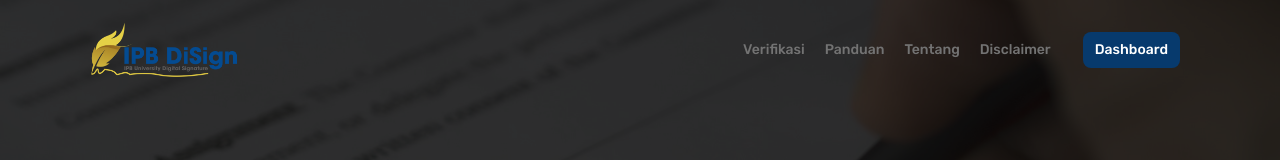
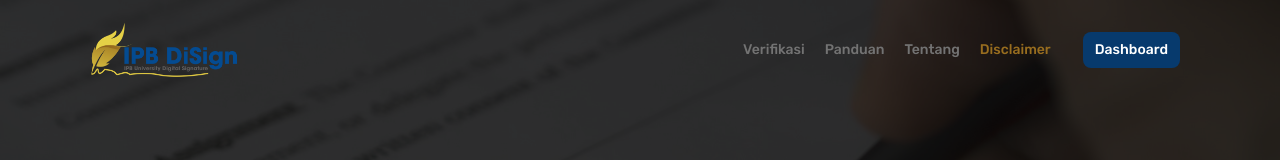
Before and after one commit to mhdfrhan/ipb-disign, a Next.js app: page /disclaimer in a window 1280 px wide. Shown: the top 160 px of the page. Built offline with nearby package versions, Linux system fonts and the light colour scheme.

Commit message:
Beberapa perbaikan UI

```diff
--- a/src/components/Header.js
+++ b/src/components/Header.js
@@ -42,7 +42,7 @@ const Header = () => {
 						<Link className={`${router.pathname === "/" ? "text-gold" : "text-neutral-500 hover:text-neutral-400"} duration-300`} href="/" aria-current="page">Verifikasi</Link>
 						<Link className="font-medium text-neutral-500 hover:text-neutral-400 duration-300" href="https://ipb.link/panduan-disign" target={"_blank"}>Panduan</Link>
 						<Link className={`${router.pathname === "/about" ? "text-gold" : "text-neutral-500 hover:text-neutral-400"} duration-300`} href="/about">Tentang</Link>
-						<Link className="font-medium text-neutral-500 hover:text-neutral-400 duration-300" href="/disclaimer">Disclaimer</Link>
+						<Link className={`font-medium ${router.pathname === "/disclaimer" ? "text-gold" : "text-neutral-500 hover:text-neutral-400"} duration-300`} href="/disclaimer">Disclaimer</Link>
 						<div className="md:ml-3">
 							<Link href={"/dashboard"} className="inline-block py-2 px-3 bg-[#073a6d] text-white text-sm rounded-lg hover:opacity-80 duration-300 active:scale-90">Dashboard</Link>
 						</div>
--- a/src/pages/_app.js
+++ b/src/pages/_app.js
@@ -1,8 +1,8 @@
 "use client"
 
+import AOS from 'aos';
 import '@/styles/globals.css'
 import { useEffect } from 'react'
-import AOS from 'aos';
 
 export default function App({ Component, pageProps }) {
 	useEffect(() => {
--- a/src/pages/settings/signature-image.js
+++ b/src/pages/settings/signature-image.js
@@ -59,7 +59,7 @@ const SignatureImage = () => {
 							</div>
 						</div>
 					</div>
-					<div className="w-full sm:w-1/2 px-3">
+					<div className="w-full sm:w-1/2 px-3 mt-6 sm:mt-0">
 						<div className="p-6 border border-neutral-800 bg-neutral-900 rounded-xl">
 							<h6>Paraf</h6>
 							<span className="block text-sm text-neutral-600 mt-1">Anda belum memiliki gambar paraf. Silahkan upload atau gambar pada form dibawah.</span>
```
